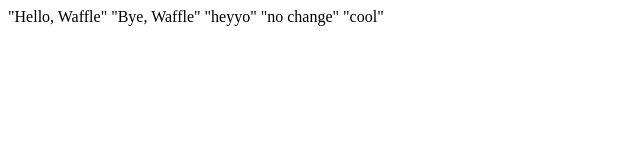
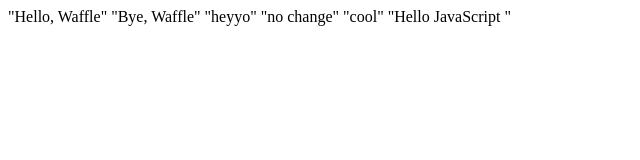
Before and after one commit to matthiasrossini/work-in-progtris, a website: page index.html in a window 1280 px wide. Shown: the whole page, without its empty margins (0-640 px from the left). Drawn offline with Linux system fonts and the light colour scheme.

Commit message:
add stuff

```diff
--- a/index.html
+++ b/index.html
@@ -10,4 +10,5 @@
 "heyyo"
 "no change"
 "cool"
+"Hello JavaScript "
 </html>
```
